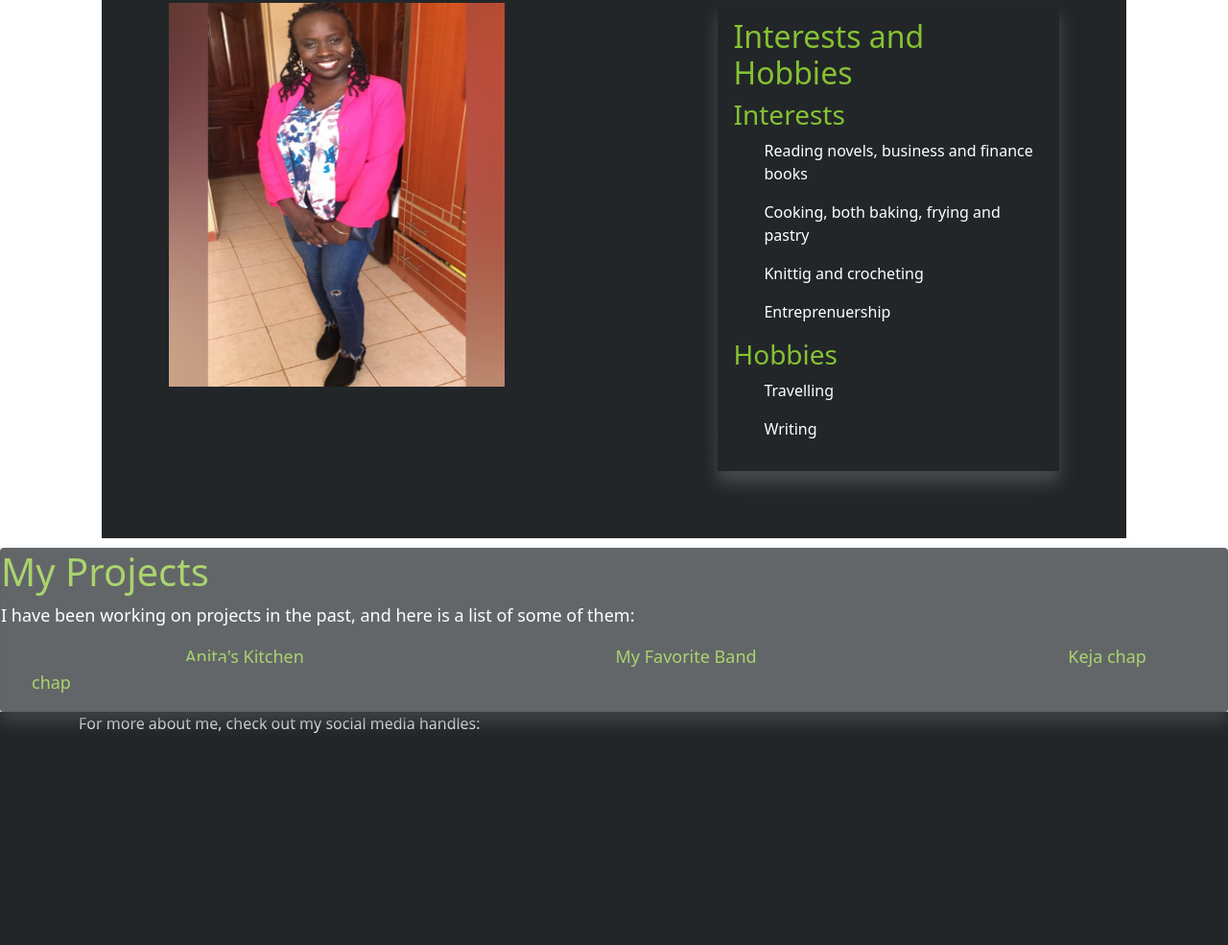
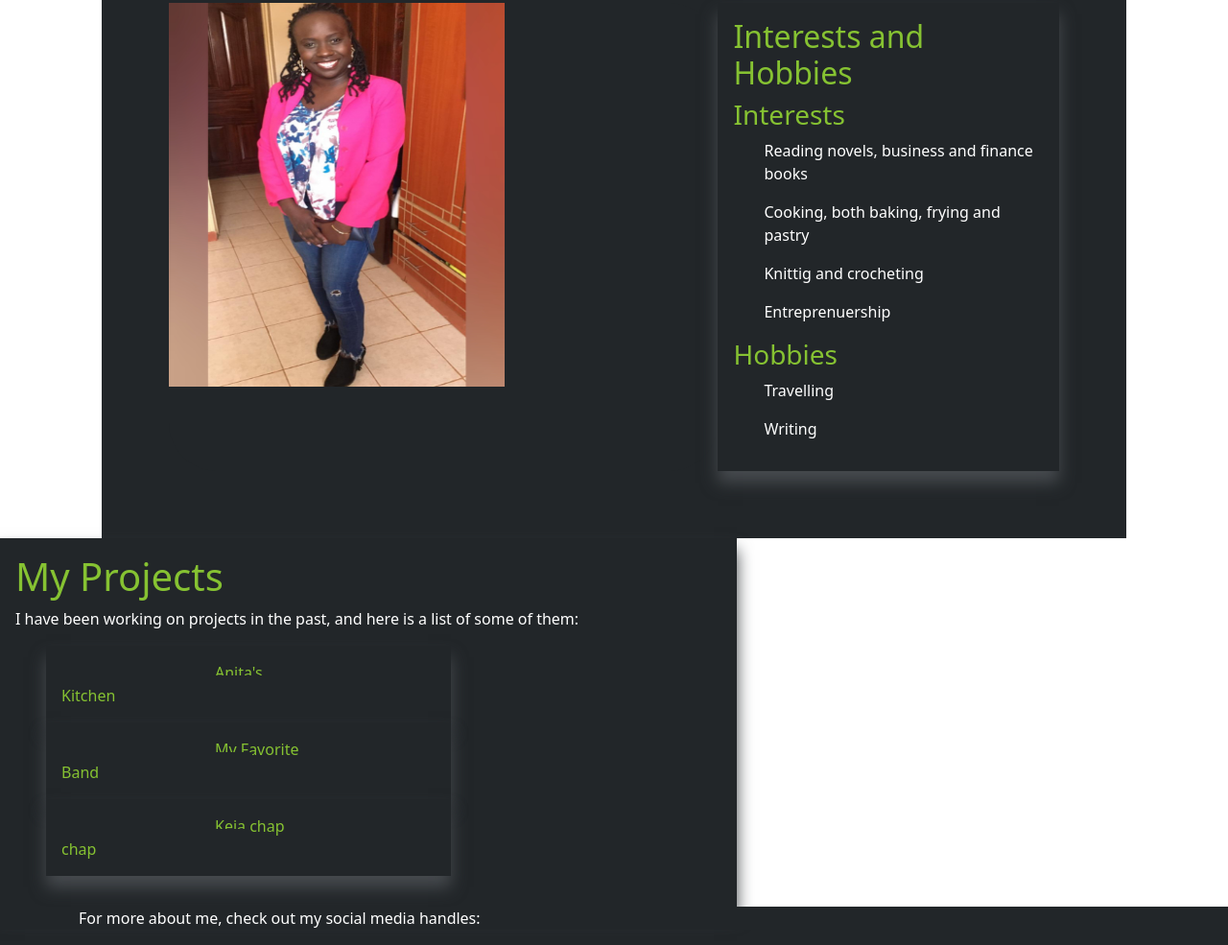
Before and after one commit to CheropS/my-portfolio, a plain HTML site: page index.html in a window 1280 px wide. Shown: the part 1165-2150 px from the top of the page at 96% size. Before the commit the page ends 1947 px from the top, so only its background shows below. Drawn offline with Linux system fonts and the light colour scheme.

Commit message:
adding cards to my projects section

```diff
--- a/index.html
+++ b/index.html
@@ -74,13 +74,13 @@
                 </div>
             </div>
                 <!--my projects beg-->
-                            <div class="card">
+                            <div class="card-body">
                                 <h1 id="myprojects">My Projects</h1>
                                 <p>I have been working on projects in the past, and here is a list of some of them:</p>
                                     <ol>
-                                        <li><a href="https://cherops.github.io/Anitas-KItchen/">Anita's Kitchen</a></li>
-                                        <li><a href="https://cherops.github.io/Favorite-Band-Project/">My Favorite Band</a></li>
-                                        <li><a href="https://kwathuta.github.io/Keja-Chap-Chap/">Keja chap chap</a></li>
+                                        <div class="card-body"><li><a href="https://cherops.github.io/Anitas-KItchen/">Anita's Kitchen</a></li></div>
+                                        <div class="card-body"><li><a href="https://cherops.github.io/Favorite-Band-Project/">My Favorite Band</a></li></div>
+                                        <div class="card-body"><li><a href="https://kwathuta.github.io/Keja-Chap-Chap/">Keja chap chap</a></li></div>
                                     </ol>
                             </div>
 
```
